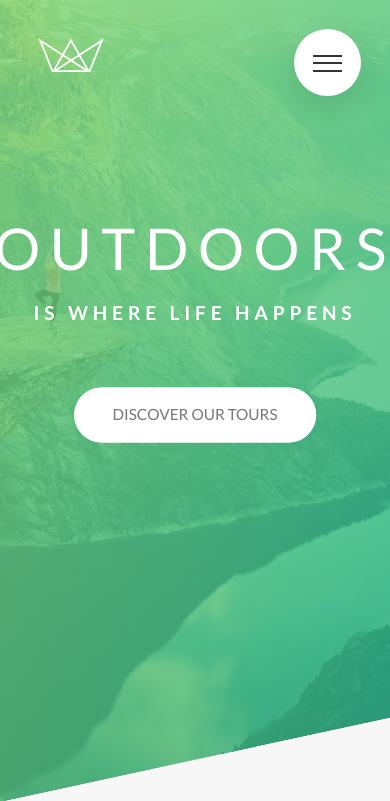
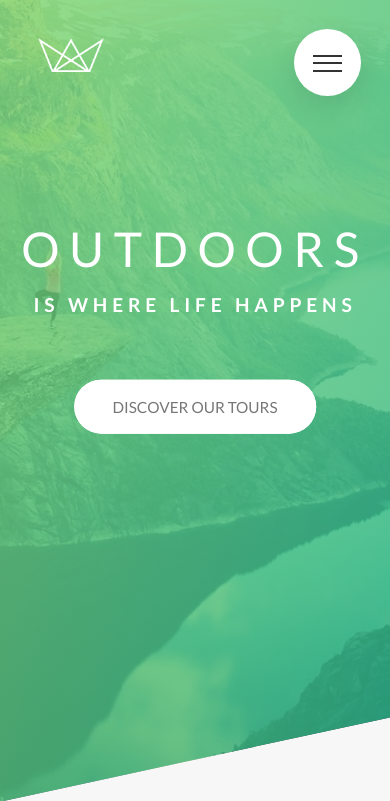
Before and after one commit to robinjmc/Natours, a PHP site: page / in a window 390 px wide. Shown: the top 801 px of the page. Run offline with PHP 8.4, Linux system fonts and the light colour scheme.

Commit message:
typography fix and rerender

```diff
--- a/css/style.comp.css
+++ b/css/style.comp.css
@@ -103,7 +103,7 @@
     @media only screen and (max-width: 37.5em) {
       .heading-primary--main {
         letter-spacing: 1rem;
-        font-family: 5rem; } }
+        font-size: 5rem; } }
   .heading-primary--sub {
     display: block;
     font-size: 2rem;
--- a/css/style.concat.css
+++ b/css/style.concat.css
@@ -549,7 +549,7 @@
     @media only screen and (max-width: 37.5em) {
       .heading-primary--main {
         letter-spacing: 1rem;
-        font-family: 5rem; } }
+        font-size: 5rem; } }
   .heading-primary--sub {
     display: block;
     font-size: 2rem;
--- a/sass/base/_typography.scss
+++ b/sass/base/_typography.scss
@@ -25,7 +25,7 @@
 
         @include respond(phone){
             letter-spacing: 1rem;
-            font-family: 5rem;
+            font-size: 5rem;
         }
         /* animation-delay: 3s;
         animation-iteration-count: 3;*/
--- a/sass/main.scss
+++ b/sass/main.scss
@@ -1,4 +1,4 @@
-@import "abstracts/functions";
+// @import "abstracts/functions";
 @import "abstracts/mixins";
 @import "abstracts/variables";
 
```
Also changed, not shown: css/style.prefix.css (+2 -2 lines), css/style.css, package-lock.json, 3 other files.
